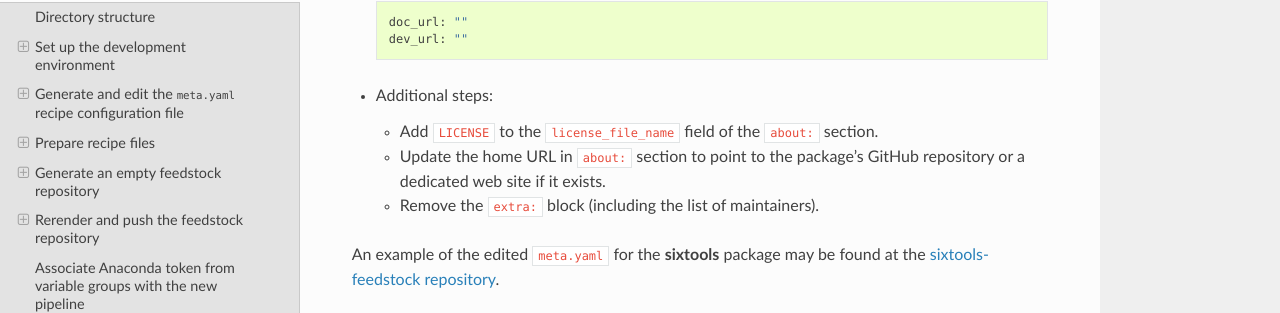
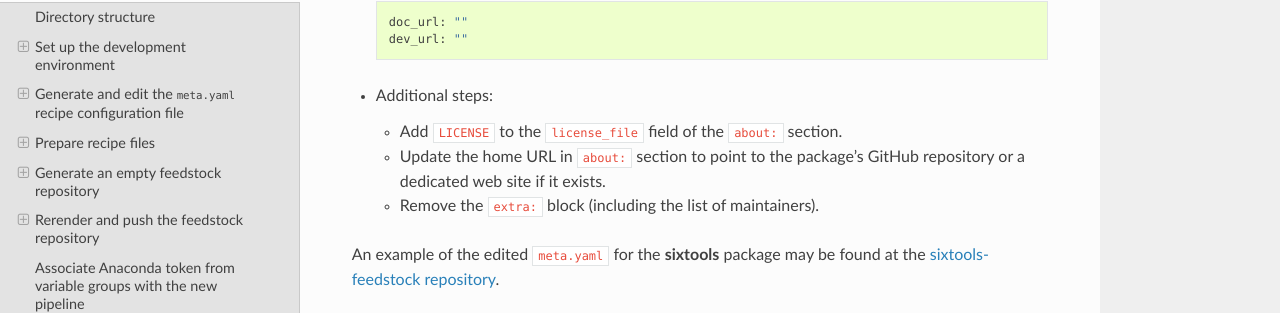
Before and after one commit to nsls-ii-forge/docs, a Sphinx documentation site: the page built from source/creating_packages.rst, in a window 1280 px wide and 900 px high, scrolled down 2804 px. Shown: the part 134-447 px from the top of the window. Built offline with Sphinx 7.4.7 and the Read the Docs theme 2.0.0, drawn with Linux system fonts in a browser that asks for light colours; some of the changed text lies outside the part shown.

Commit message:
Correct the "license_file field name"

```diff
--- a/source/creating_packages.rst
+++ b/source/creating_packages.rst
@@ -174,8 +174,7 @@ Edit the ``meta.yaml`` file:
 
 - Additional steps:
 
-  - Add ``LICENSE`` to the ``license_file_name`` field of the ``about:``
-    section.
+  - Add ``LICENSE`` to the ``license_file`` field of the ``about:`` section.
 
   - Update the home URL in ``about:`` section to point to the package's GitHub
     repository or a dedicated web site if it exists.
@@ -261,8 +260,8 @@ Copy the license file from the original package repository into the recipe
 directory.  The license file is typically named ``LICENSE`` (without an
 extension), but in some projects the name may differ (e.g. ``COPYRIGHT``). The
 spelling of the license file name should match the name specified in the
-``license_file_name`` field of the ``about:`` section of the ``meta.yaml`` file
-(see the instructions above). For example, the BSD license used for the Bluesky
+``license_file`` field of the ``about:`` section of the ``meta.yaml`` file (see
+the instructions above). For example, the BSD license used for the Bluesky
 project may be copied to recipes as follows:
 
 .. code-block:: bash
```
